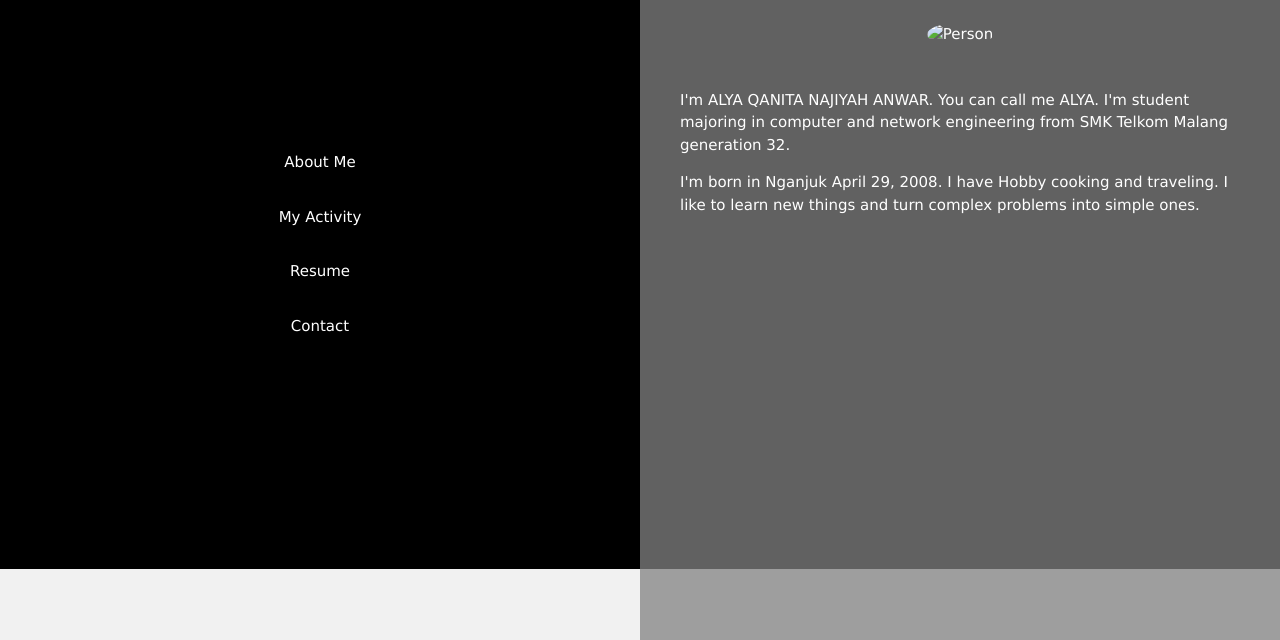
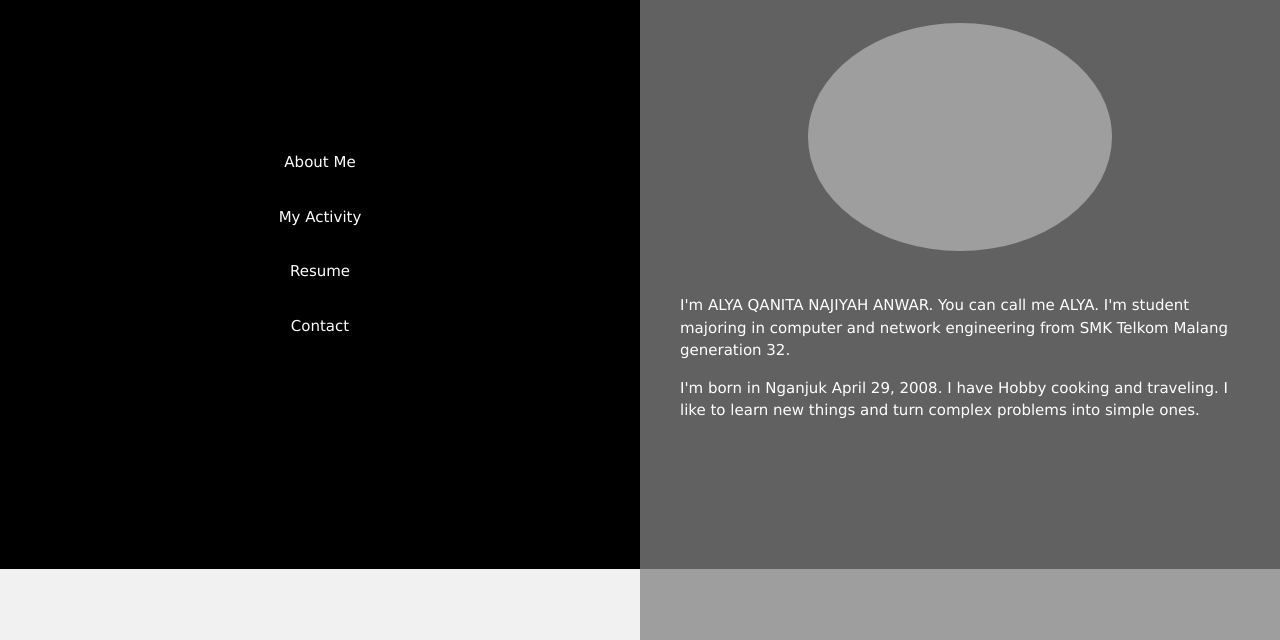
Before and after one commit to ricoagista/alyaa, a plain HTML site: page index.html in a window 1280 px wide. Shown: the part 131-771 px from the top of the page. Drawn offline with nearby package versions, Linux system fonts and the light colour scheme; the site is published under a folder, as on GitHub Pages, so addresses that start at the root find nothing.

Commit message:
Update index.html

```diff
--- a/index.html
+++ b/index.html
@@ -24,7 +24,7 @@
   <div class="w3-half w3-dark-grey w3-container" style="height:700px">
     <div class="w3-padding-64 w3-center">
       <h1>About Me</h1>
-      <img src="/image/alya.jpg" class="w3-margin w3-circle" alt="Person" style="width:50%">
+      <img src="./image/alya.jpg" class="w3-margin w3-circle" alt="Person" style="width:50%">
       <div class="w3-left-align w3-padding-large">
         <p>I'm ALYA QANITA NAJIYAH ANWAR. You can call me ALYA. I'm student majoring in computer and network engineering from SMK Telkom Malang generation 32.</p>
         <p>I'm born in Nganjuk April 29, 2008. I have Hobby cooking and traveling. I like to learn new things and turn complex problems into simple ones.</p>
```
